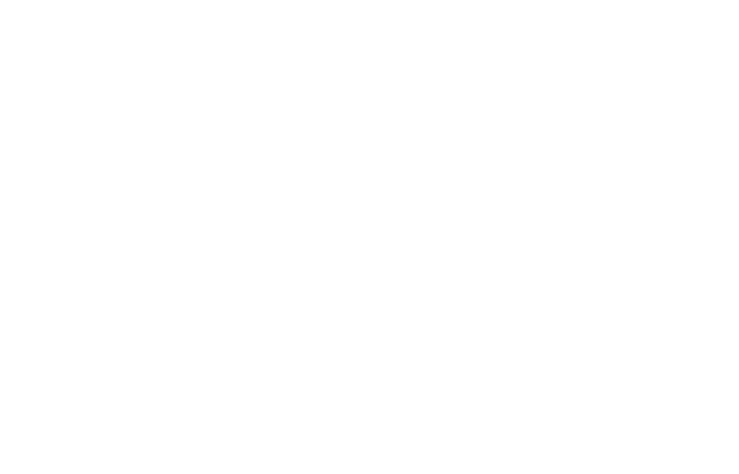
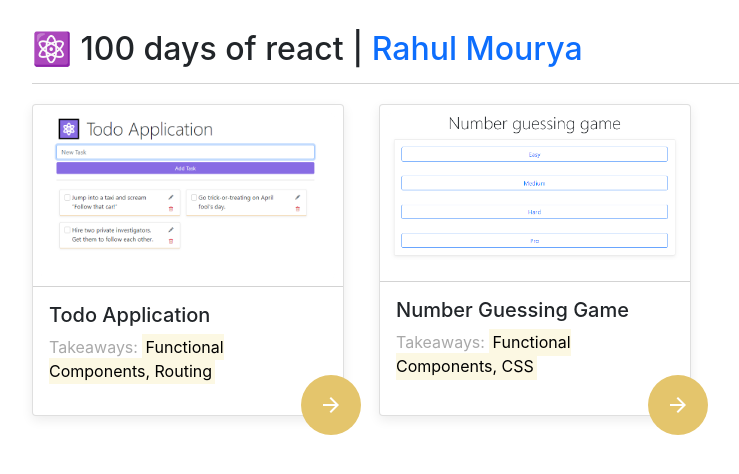
Before and after one commit to rahulmourya336/react-101, a React (Create React App) app: page / in a window 1280 px wide. Shown: the top 474 px of the page, without its empty margins (138-877 px from the left). Built offline with nearby package versions, Linux system fonts and the light colour scheme.

Commit message:
[Add] Project Dashboard

```diff
--- a/src/Dashboard/Dashboard.css
+++ b/src/Dashboard/Dashboard.css
@@ -1,4 +1,90 @@
 h1 {
-    margin: 0 auto;
-    display: block;
+  margin: 0 auto;
+  display: block;
 }
+
+.dashboard {
+  width: 75%;
+  margin: 20px auto;
+  padding: 10px;
+  outline: 0;
+}
+
+.hero-text {
+  border-bottom: 1px solid lightgrey;
+  font-size: 32px;
+  padding: 0 0 15px 0;
+}
+
+h1 span a {
+  text-decoration: none;
+}
+
+.no-preview-available {
+  width: 100%;
+  padding: 40px;
+  text-align: center;
+  color: lightgrey;
+  min-height: 130px;
+}
+
+.dashboard .card {
+  width: 19.5rem;
+  margin: 20px 35px 20px 0;
+}
+
+.card-img-top {
+  border-bottom: 1px solid lightgrey;
+}
+
+.round-btn {
+  height: 60px;
+  width: 60px;
+  border-radius: 55px;
+  position: absolute;
+  bottom: -4px;
+  right: -18px;
+  margin: 0 0 -16px 0;
+  background: #e4c56c;
+}
+
+.round-btn span {
+  color: #fff;
+  text-align: center;
+  width: 100%;
+  padding: 18px;
+  cursor: pointer;
+}
+
+.round-btn:active {
+  background: #886ce4;
+}
+
+.card-text {
+  color: darkgrey;
+}
+
+.card-row {
+  display: flex;
+  flex-wrap: wrap;
+}
+
+@media screen and (max-width: 566px) {
+  .dashboard {
+    width: 95%;
+  }
+
+  .dashboard .card {
+    width: 100%;
+    margin: 20px auto;
+  }
+
+  .round-btn {
+    bottom: -10px;
+    right: -10px;
+  }
+
+  .hero-text {
+    font-size: 24px;
+  }
+}
--- a/src/Dashboard/Dashboard.js
+++ b/src/Dashboard/Dashboard.js
@@ -1,16 +1,40 @@
-import React, { Component } from 'react'
+import React from 'react';
+import { useHistory } from "react-router-dom";
+import './Dashboard.css';
 
-class Dashboard extends Component {
-    constructor(props) {
-        super(props);
-    }
+import PROJECT_LIST from './projectList';
 
-    render() {
-        console.log('From Input method');
-        return (
-            <h1>100 days of react</h1>
-        );
-    }
+
+function Dashboard() {
+    const history_ = useHistory();
+    const projects = PROJECT_LIST;
+
+    const gotoProject = (routerLink) => history_.push(routerLink);
+
+    return (
+        <div className="dashboard">
+            <h1 className="hero-text">⚛️ 100 days of react | <span><a href="https://twitter.com/rahucrux">Rahul Mourya</a></span></h1>
+            <div className="card-row">
+                {
+                    projects.filter(project => project.showProject).map((project) =>
+                        <div className="card" key={project.idx}>
+                            {project.previewLink ? <img src={project.previewLink} className="card-img-top p-2" alt={project.name + ' preview'} /> : <span className="no-preview-available">No Preview Available</span>}
+                            <div className="card-body">
+                                <h5 className="card-title">{project.name || ''}</h5>
+                                <p className="card-text">Takeaways: <mark>{project.takeaways.join(', ')}</mark></p>
+                                {/* <button className="btn btn-primary" >View Project</button> */}
+                                <div className="round-btn" onClick={(event) => gotoProject(project.routerLink)}><span class="material-icons">
+                                    arrow_forward
+                            </span></div>
+                            </div>
+                        </div>
+                    )
+                }
+            </div>
+        </div>
+
+    );
+
 }
 
 
--- /dev/null
+++ b/src/Dashboard/projectList.js
@@ -0,0 +1,25 @@
+import todoImagePreview from '../assets/todo-preview.png'
+import numberGuessingGamePreview from '../assets/number-guessing-game-preview.png'
+
+const PROJECT_LIST = [
+    {
+        name: 'Todo Application',
+        previewLink: todoImagePreview,
+        takeaways: ['Functional Components', 'Routing'],
+        routerLink: '/todo',
+        showProject: true,
+        idx: 1
+    },
+
+    {
+        name: 'Number Guessing Game',
+        previewLink: numberGuessingGamePreview,
+        takeaways: ['Functional Components', 'CSS'],
+        routerLink: '/number-guessing',
+        showProject: true,
+        idx: 2
+    },
+
+];
+
+export default PROJECT_LIST;
--- a/src/NumberGuessing/NumberGuessing.js
+++ b/src/NumberGuessing/NumberGuessing.js
@@ -92,7 +92,7 @@
 
         return (
             <div className="number-guessing container" >
-                <h1 className="p-2 text-center display-3">Number guessing game</h1>
+                <h1 className="p-2 text-center display-3 pb-4">Number guessing game</h1>
                 <div className={this.state.isGameOver ? 'card color-change-effect' : 'card'} >
                     {this.state.isGameOver ? <GameOver /> : (this.state.level ? <PlayGame /> : <LevelSelection />)}
                 </div >
--- a/src/index.js
+++ b/src/index.js
@@ -3,23 +3,26 @@
 import './index.css';
 import App from './App';
 import Todo from './Todo/Todo';
-// import Dashboard from './Dashboard/Dashboard';
+import Dashboard from './Dashboard/Dashboard';
 // import NotFound from './NotFound/NotFound';
 import NumberGuessing from './NumberGuessing/NumberGuessing';
 import CurrencyConvertor from './CurrencyConvertor/CurrencyConvertor';
+import CheckoutPage from './CheckoutPage/CheckoutPage';
+
 import reportWebVitals from './reportWebVitals';
-import { Route, BrowserRouter as Router } from 'react-router-dom'
+import { Route, BrowserRouter as Router, Switch } from 'react-router-dom'
 
 const routing = (
   <Router>
-    <div>
-      {/* <Route path="/" component={Dashboard} /> */}
-      <Route exact path="/app" component={App} />
-      <Route exact path="/todo" component={Todo} />
-      <Route exact path="/currency-convertor" component={CurrencyConvertor} />
-      <Route exact path="/number-guessing" component={NumberGuessing} />
+    <Switch>
+      <Route exact path="/" component={Dashboard} />
+      <Route path="/app" component={App} />
+      <Route path="/todo" component={Todo} />
+      <Route path="/currency-convertor" component={CurrencyConvertor} />
+      <Route path="/number-guessing" component={NumberGuessing} />
+      <Route path="/checkout-page" component={CheckoutPage} />
       {/* <Route path="*" component={NotFound} /> */}
-    </div>
+    </Switch>
   </Router>
 )
 
```
Also changed, not shown: src/assets/number-guessing-game-preview.png (added), src/assets/todo-preview.png (added).
